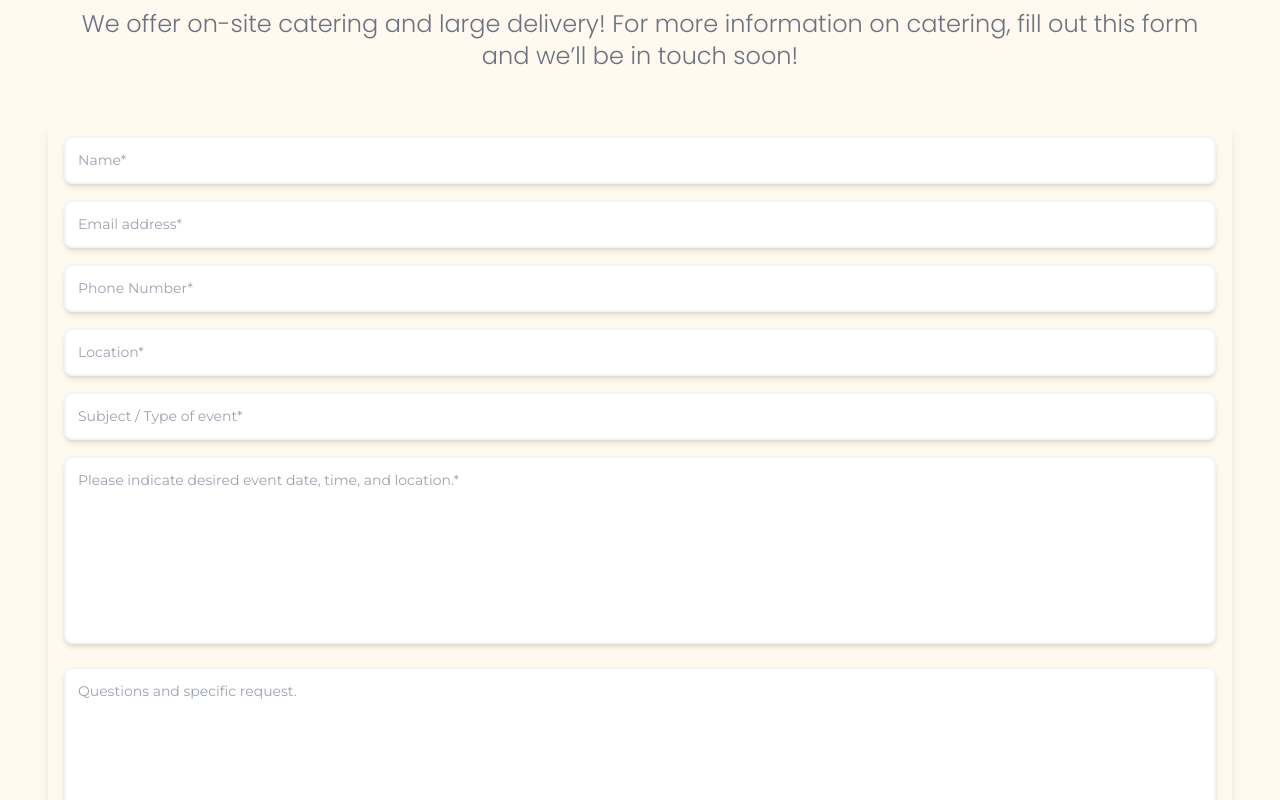
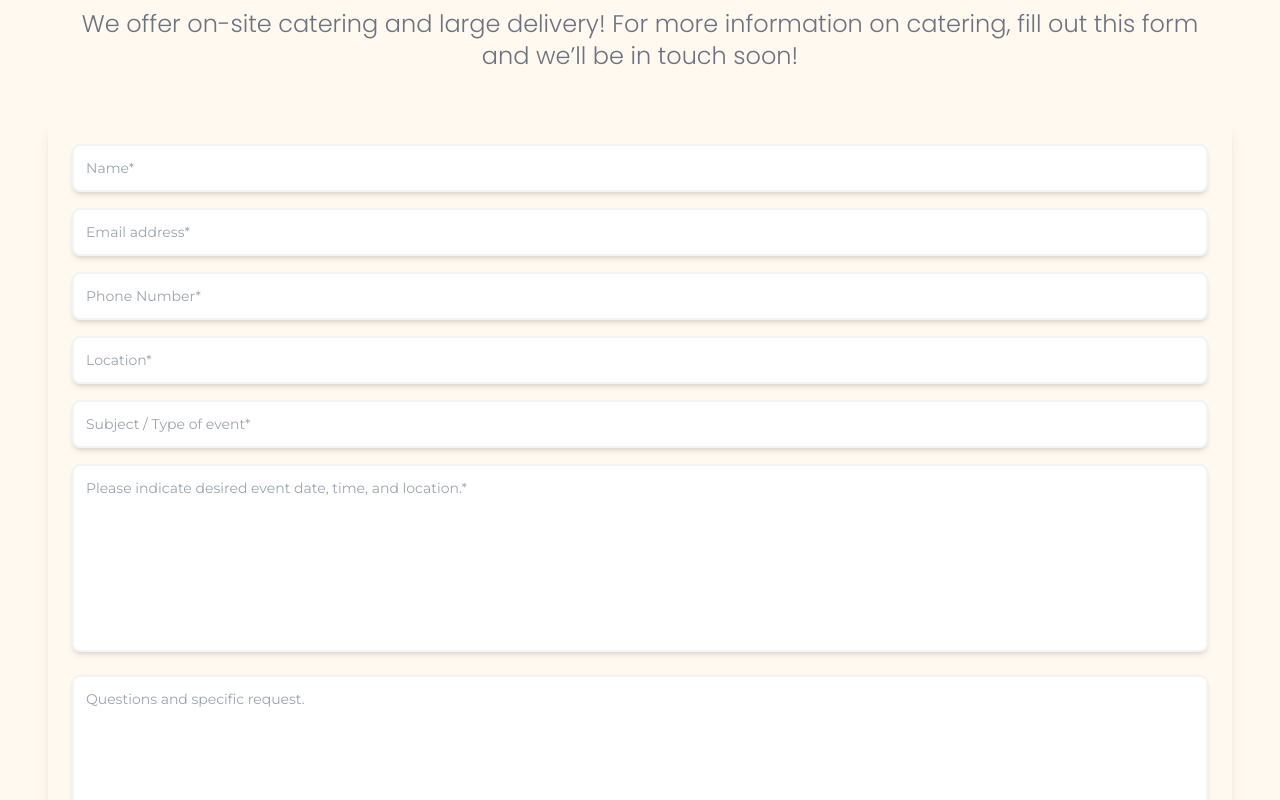
Before and after one commit to Amoria-Tea/amoria-web, a React (Create React App) app: page /contact in a window 1280 px wide. Shown: the part 840-1640 px from the top of the page. Built offline with nearby package versions, Linux system fonts and the light colour scheme.

Commit message:
modal pop up

```diff
--- a/src/Components/Contact/Contact.js
+++ b/src/Components/Contact/Contact.js
@@ -75,7 +75,6 @@ export const Contact = () => {
       .catch((error) => {
         console.log(error);
       });
-    setShowModal(true);
   };
 
   return (
@@ -100,7 +99,7 @@ export const Contact = () => {
         </p>
         <div class="grid mt-4 px-4">
           <form
-            class="space-y-4 shadow-lg p-2 m-8 sm:p-4 rounded-lg min-w-2xl"
+            class="space-y-4 shadow-lg p-4 sm:p-6 m-8 rounded-lg min-w-2xl"
             onSubmit={sendEmail}
             ref={form}
           >
```
